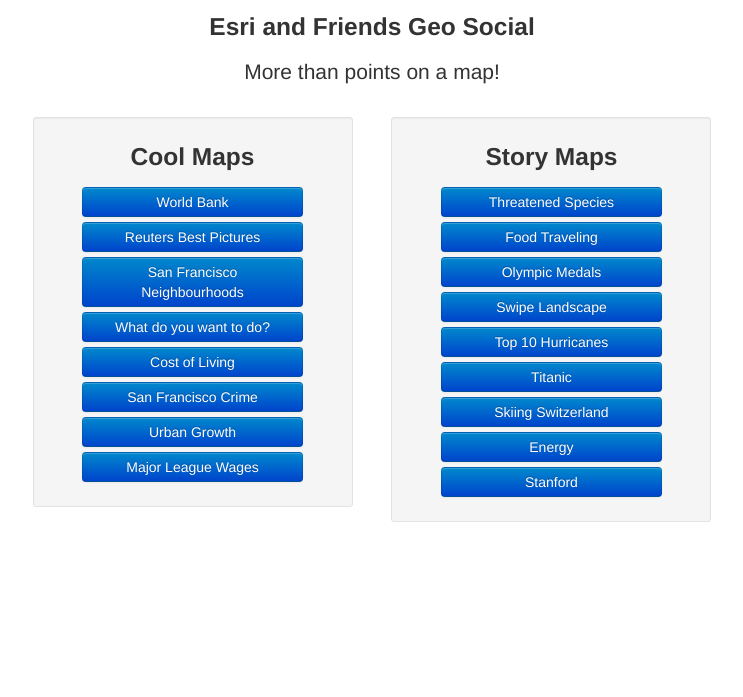
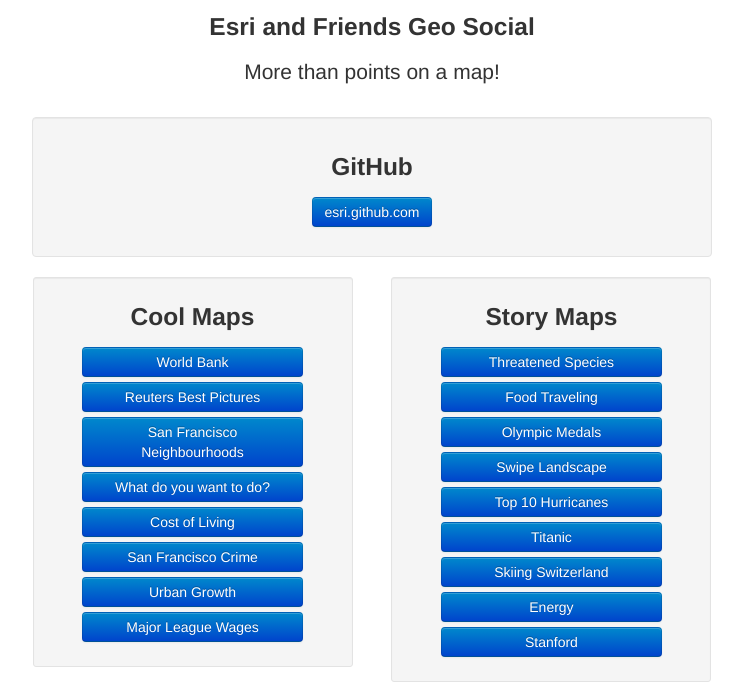
Before and after one commit to alaframboise/alaframboise.github.com, a plain HTML site: page google.html in a window 1280 px wide. Shown: the part 103-800 px from the top of the page, without its empty margins (268-1011 px from the left). Drawn offline with Linux system fonts and the light colour scheme.

Commit message:
Added GitHub

```diff
--- a/google.html
+++ b/google.html
@@ -37,6 +37,16 @@
 				<p>More than points on a map!</p>
 			</div>
 			<div class="row-fluid">
+				<div class="span12">
+					<div class="well" style="margin-left: 10px;margin-right: 10px;">
+  					<h3 class="text-center">GitHub</h3>
+  					<ul class="unstyled text-center">
+		  				<li><a href='http://esri.github.com') class="btn btn-primary">esri.github.com</a></li>
+  					</ul>
+  				</div>
+				</div>
+			</div>
+			<div class="row-fluid">
 				<div class="span6">
 					<div class="well well-small">
   					<h3 class="text-center">Cool Maps</h3>
```
